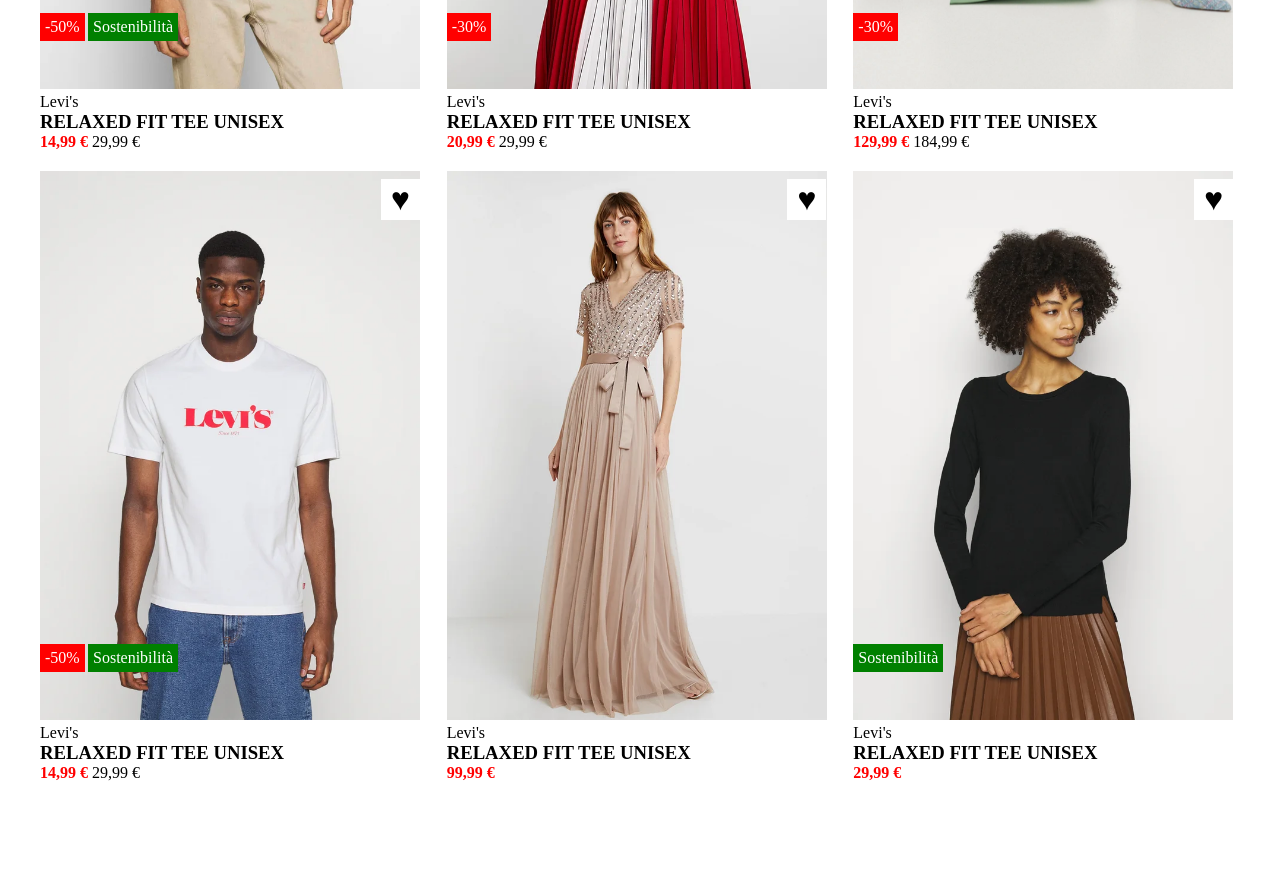
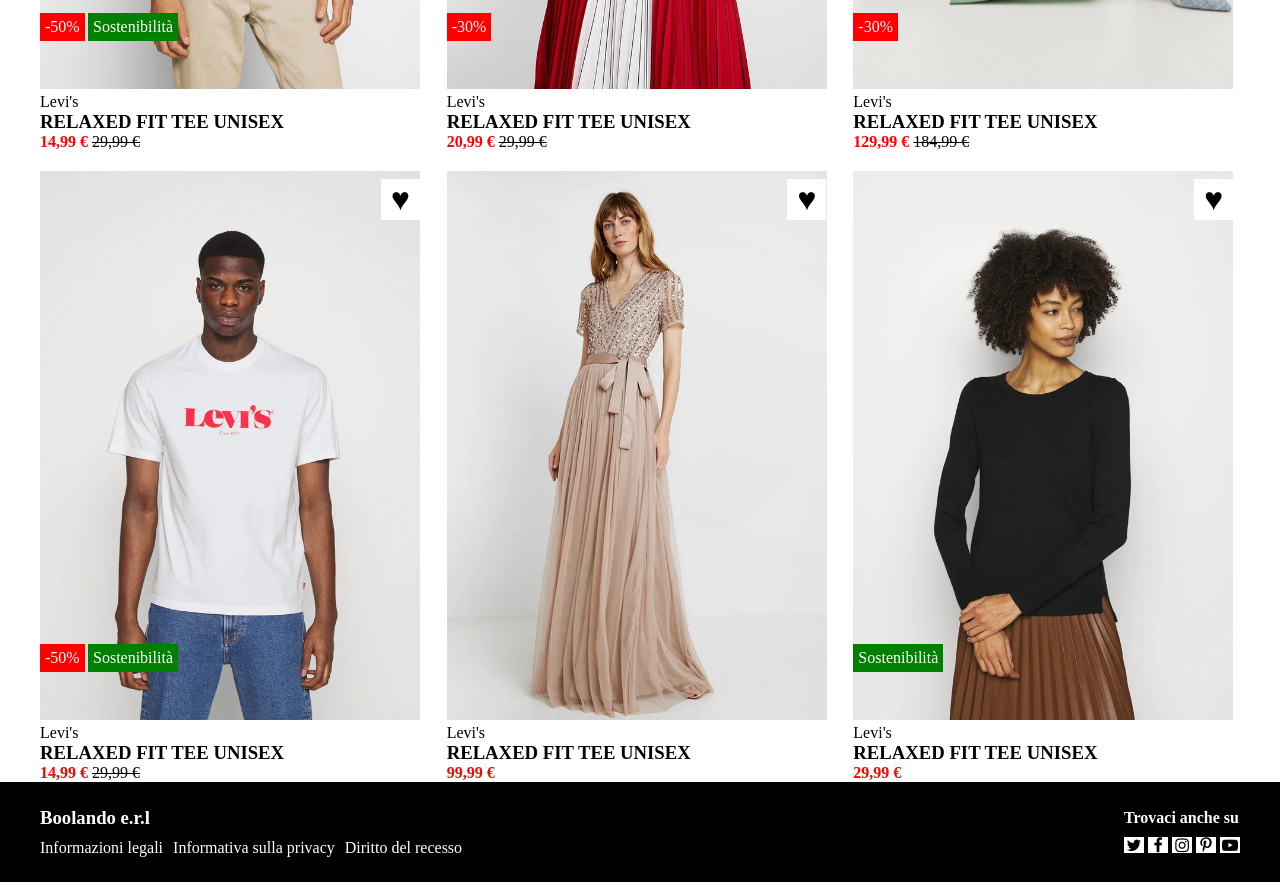
Before and after one commit to Endri-Tosku/html-css-boolando, a plain HTML site: page index.html in a window 1280 px wide. Shown: the part 540-1422 px from the top of the page. Before the commit the page ends 1322 px from the top, so only its background shows below. Drawn offline with Linux system fonts and the light colour scheme.

Commit message:
feat: completamento del footer

```diff
--- a/css/style.css
+++ b/css/style.css
@@ -24,7 +24,7 @@
     align-items: center;
 }
 
-.li-header {
+li {
     padding-right: 10px;
 }
 
@@ -101,3 +101,33 @@
 .prezzo {
     color: red;
 }
+
+
+footer {
+    background-color: black;
+    color: white
+}
+
+.container-footer {
+    max-width: 1200px;
+    margin: 0 auto;
+    display: flex;
+    justify-content: space-between;
+    align-items: center;
+    height: 100px;
+}
+
+.h {
+    padding-bottom: 10px;
+}
+
+.lista-footer {
+    list-style: none;
+    display: flex;
+    align-items: center;
+}
+
+.fa {
+    background-color: white;
+    color: black;
+}
--- a/index.html
+++ b/index.html
@@ -9,6 +9,8 @@
     <link rel="stylesheet" href="https://cdnjs.cloudflare.com/ajax/libs/font-awesome/7.0.1/css/all.min.css"
         integrity="sha512-2SwdPD6INVrV/lHTZbO2nodKhrnDdJK9/kg2XD1r9uGqPo1cUbujc+IYdlYdEErWNu69gVcYgdxlmVmzTWnetw=="
         crossorigin="anonymous" referrerpolicy="no-referrer" />
+
+    <link rel="stylesheet" href="https://cdnjs.cloudflare.com/ajax/libs/font-awesome/4.7.0/css/font-awesome.min.css">
 
     <link rel="stylesheet" href="./css/style.css">
 
@@ -39,6 +41,7 @@
         <section>
             <div class="container-main">
                 <div class="card">
+                    <!-- <figure relative></figure> -->
                     <img src="./img/1.webp" alt="">
                     <div class="discount">
                         -50%
@@ -52,7 +55,7 @@
                     <div>
                         <p>Levi's</p>
                         <h3>RELAXED FIT TEE UNISEX</h3>
-                        <span class="prezzo"><strong>14,99 &euro;</strong></span> <span>29,99 &euro;</span>
+                        <span class="prezzo"><strong>14,99 &euro;</strong></span> <del>29,99 &euro;</del>
                     </div>
                 </div>
                 <div class="card">
@@ -66,7 +69,7 @@
                     <div>
                         <p>Levi's</p>
                         <h3>RELAXED FIT TEE UNISEX</h3>
-                        <span class="prezzo"><strong>20,99 &euro;</strong></span> <span>29,99 &euro;</span>
+                        <span class="prezzo"><strong>20,99 &euro;</strong></span> <del>29,99 &euro;</del>
                     </div>
                 </div>
                 <div class="card">
@@ -80,7 +83,7 @@
                     <div>
                         <p>Levi's</p>
                         <h3>RELAXED FIT TEE UNISEX</h3>
-                        <span class="prezzo"><strong>129,99 &euro;</strong></span> <span>184,99 &euro;</span>
+                        <span class="prezzo"><strong>129,99 &euro;</strong></span> <del>184,99 &euro;</del>
                     </div>
                 </div>
                 <div class="card">
@@ -97,7 +100,7 @@
                     <div>
                         <p>Levi's</p>
                         <h3>RELAXED FIT TEE UNISEX</h3>
-                        <span class="prezzo"><strong>14,99 &euro;</strong></span> <span>29,99 &euro;</span>
+                        <span class="prezzo"><strong>14,99 &euro;</strong></span> <del>29,99 &euro;</del>
                     </div>
                 </div>
                 <div class="card">
@@ -130,8 +133,23 @@
     </main>
 
     <footer>
-        <div class="footer">
-
+        <div class="container-footer">
+            <div>
+                <h3 class="h">Boolando e.r.l</h3>
+                <ol class="lista-footer">
+                    <li class="li-footer"><a>Informazioni legali</a></li>
+                    <li class="li-footer"><a>Informativa sulla privacy</a></li>
+                    <li class="li-footer"><a>Diritto del recesso</a></li>
+                </ol>
+            </div>
+            <div class="font-footer">
+                <h4 class="h">Trovaci anche su</h4>
+                <a><i class="fa fa-twitter"></i></a>
+                <a><i class="fa fa-facebook"></i></a>
+                <a><i class="fa fa-instagram"></i></i></a>
+                <a><i class="fa fa-pinterest-p"></i></a>
+                <a><i class="fa fa-youtube-play"></i></a>
+            </div>
         </div>
     </footer>
 </body>
```
